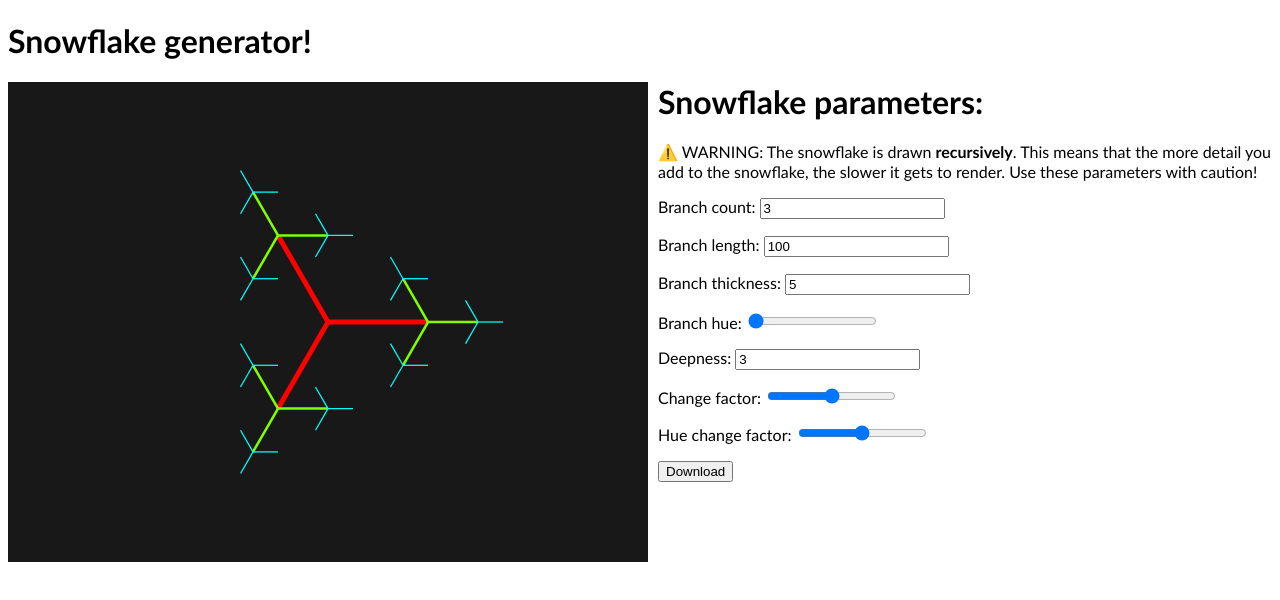
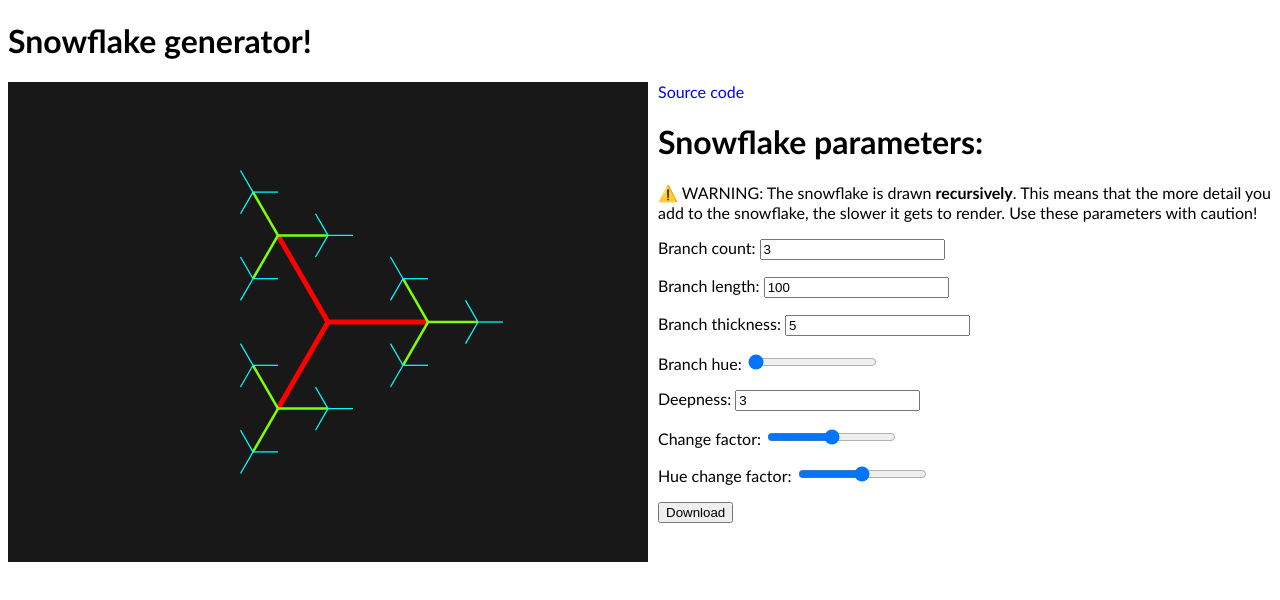
Before and after one commit to HatsuSixty/snowflake, a website with bundled scripts: page index.html in a window 1280 px wide. Built offline with nearby package versions, Linux system fonts and the light colour scheme.

Commit message:
Add source code link

```diff
--- a/index.html
+++ b/index.html
@@ -14,6 +14,7 @@
         @media (prefers-color-scheme: light) {
             body {
                 background-color: white;
+                --link-color: blue;
             }
         }
 
@@ -21,6 +22,7 @@
             body {
                 background-color: #3C1830;
                 color: #FFD0ED;
+                --link-color: #4BE5FF;
             }
         }
 
@@ -35,6 +37,11 @@
                 margin-right: initial;
             }
         }
+
+        a {
+            color: var(--link-color);
+            text-decoration: none;
+        }
     </style>
 </head>
 
--- a/index.mjs
+++ b/index.mjs
@@ -126,6 +126,10 @@ function main() {
     const title = document.createElement("h1");
     title.innerHTML = "Snowflake generator!";
     body.appendChild(title);
+    const sourceCodeLink = document.createElement("a");
+    sourceCodeLink.href = "https://github.com/HatsuSixty/snowflake";
+    sourceCodeLink.innerHTML = "Source code";
+    body.appendChild(sourceCodeLink);
     const ctx = renderer.createCanvas(body, "snowflake-canvas", WIDTH, HEIGHT);
     createUI(body, ctx);
     renderer.createLoop(ctx, update);
```
Also changed, not shown: index.mts.
